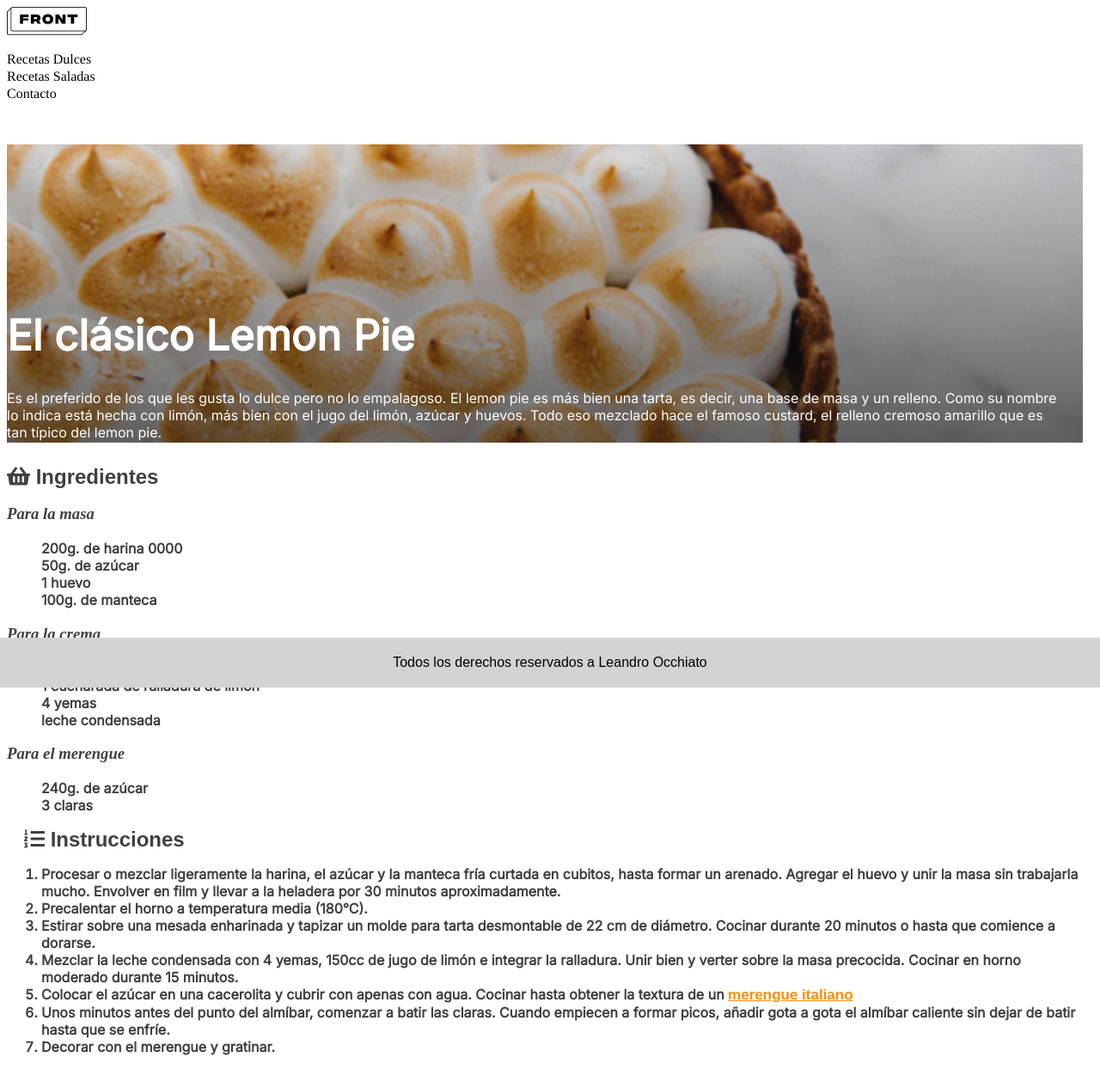
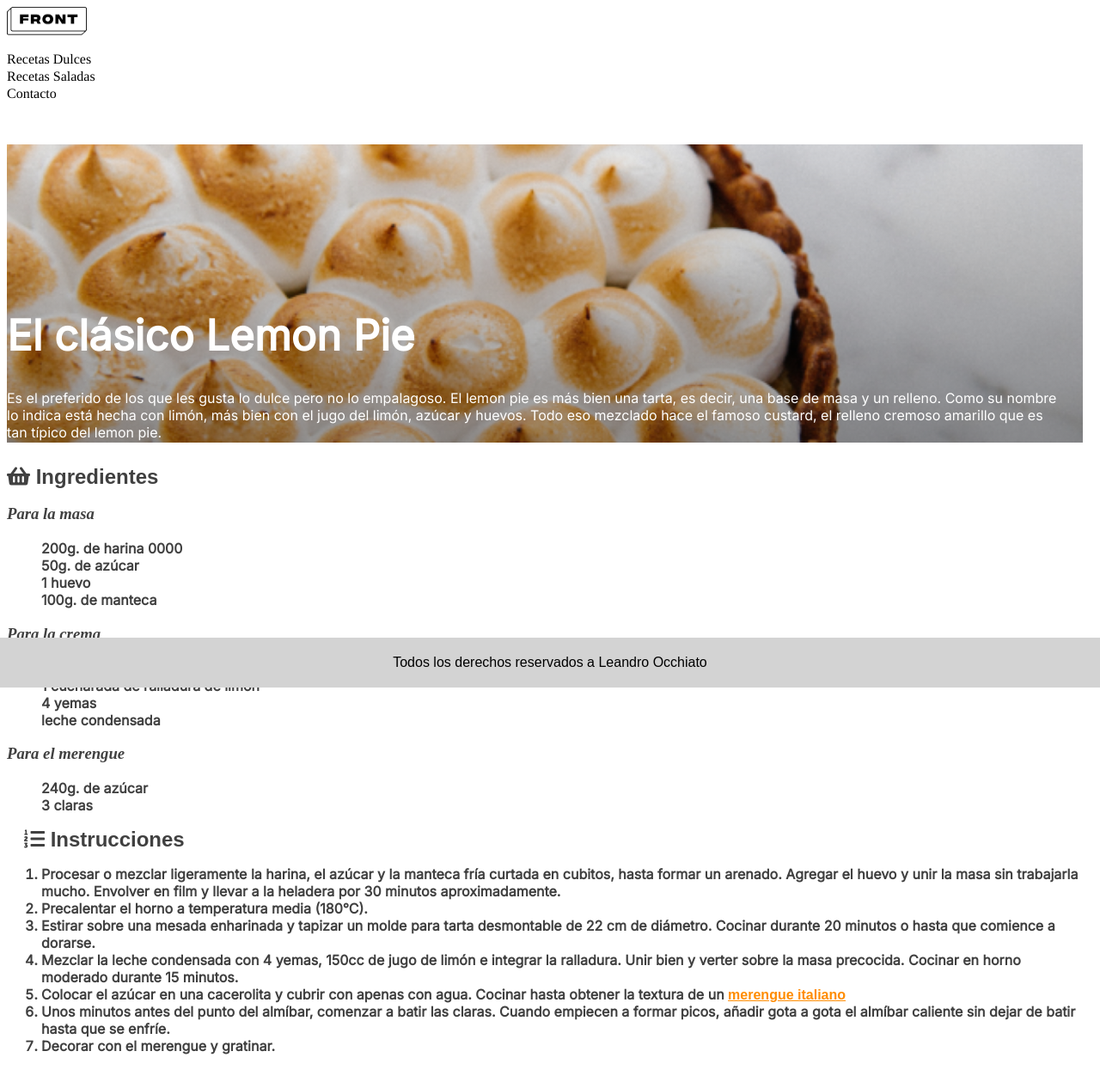
Before and after one commit to locchiato/Frontend1-clase3-4, a plain HTML site: page index.html in a window 1280 px wide. Shown: the whole page at 86% size. Drawn offline with Linux system fonts and the light colour scheme.

Commit message:
[MOD] cambios varios.

```diff
--- a/css/style.css
+++ b/css/style.css
@@ -67,7 +67,7 @@ header {
 .lemon-pie {
     color:white;
     padding: 160px 30px 0 0;
-    background-image: linear-gradient(#33333320,#11111199);
+    background-image: linear-gradient(#00000010,#00000060);
 }
 
 main {
@@ -84,7 +84,6 @@ main *{
 }
 
 #merengue {
-    font-size: 17px;
     color: darkorange;
 }
 
```
